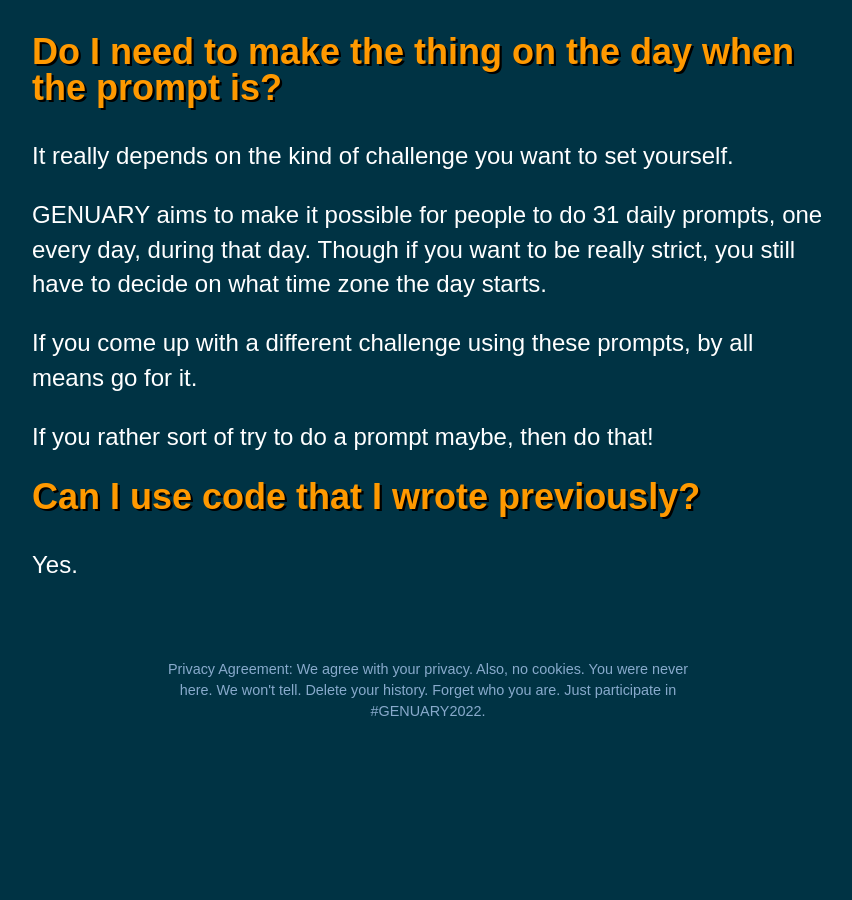
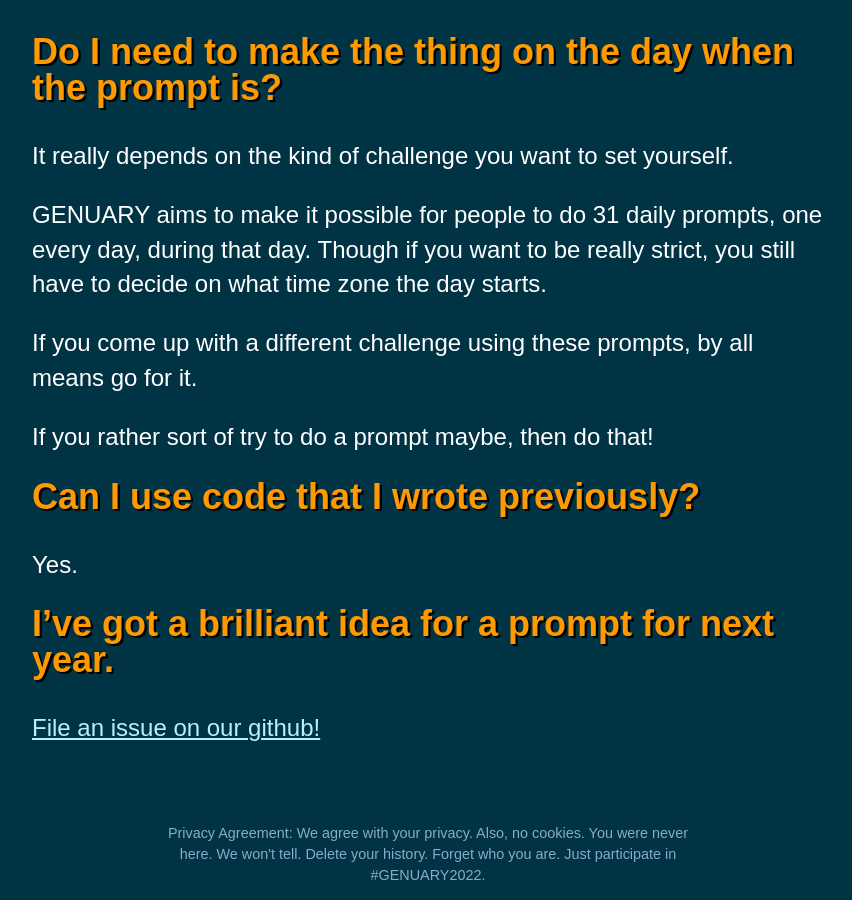
Before and after one commit to genuary2022/genuary2022.github.io, a Jekyll site: the page built from faq.md, in a window 1280 px wide and 900 px high, scrolled down 1705 px. Shown: the whole window, without its empty margins (212-1064 px from the left). Built offline with Jekyll 4.4.1, drawn with Linux system fonts in a browser that asks for light colours; our own code applies the rules of GitHub Pages for plain Markdown files; before the commit the page ends 2441 px from its top, so only the background shows below that; some of the changed text lies outside the part shown.

Commit message:
update faq with next year prompt idea link

```diff
--- a/faq.md
+++ b/faq.md
@@ -1,6 +1,6 @@
 # FAQ
 
-## What is Genuary?
+## What is GENUARY?
 
 Like a good copy writer, I answered this question in the very first paragraph of this site's [home page](/).
 
@@ -45,3 +45,7 @@ If you rather sort of try to do a prompt maybe, then do that!
 ## Can I use code that I wrote previously?
 
 Yes.
+
+## I've got a brilliant idea for a prompt for next year.
+
+[File an issue on our github!](https://github.com/genuary2022/genuary2022.github.io/issues/3)
```
